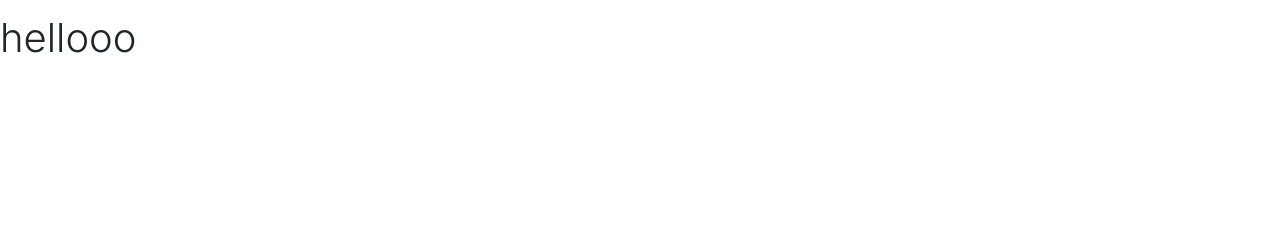
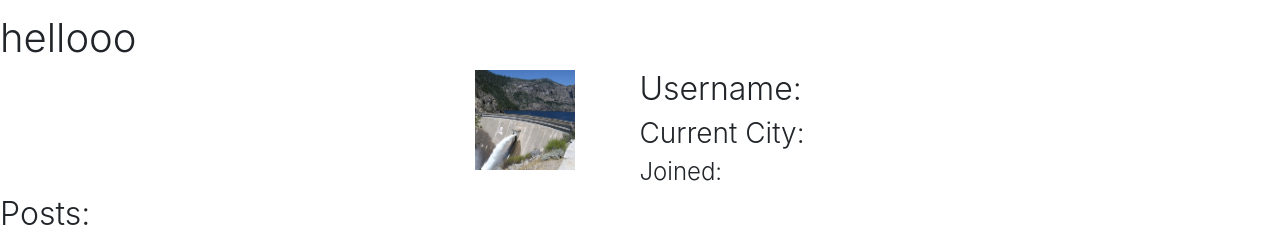
Before and after one commit to okikokim808/project-wayfarer, a React (Create React App) app in the folder frontend/: page /Profile in a window 1280 px wide. Shown: the part 1467-1706 px from the top of the page. Before the commit the page ends 1537 px from the top, so only its background shows below. Built offline with nearby package versions, Linux system fonts and the light colour scheme; the HTML template or start-up script is replaced by a standard one.

Commit message:
created profile

```diff
--- a/frontend/src/App.css
+++ b/frontend/src/App.css
@@ -74,3 +74,15 @@ li {
 input {
     width: 20em;
 }
+
+.userProfileImage {
+    width: 100px;
+    height: 100px;
+    margin-right: 4em;
+}
+
+.profile {
+    display: flex;
+    justify-content: center;
+
+}
--- a/frontend/src/App.js
+++ b/frontend/src/App.js
@@ -6,6 +6,7 @@ import Splashnav from './Splashnav'
 import Citylistcontainer from './containers/Citylistcontainer'
 import './App.css';
 import axios from 'axios'
+import Profile from './Profile'
 
 import './App.css'
 class App extends Component {
@@ -90,6 +91,7 @@ class App extends Component {
         <Carousel />
         <About />
         <Citylistcontainer />
+        <Profile />
       </div>
     );
   }
--- /dev/null
+++ b/frontend/src/Profile.js
@@ -0,0 +1,26 @@
+import React, {Component} from 'react';
+import './App.css'
+import hetchy from './images/hetchy.jpg'
+
+class Profile extends Component {
+    render() {
+        return (
+            <div>
+            <div class='profile'>
+                <img class='userProfileImage' src={hetchy} />
+                <div class='userInfo'>
+                <h2>Username:</h2>
+                <h3>Current City:</h3>
+                <h4>Joined: </h4>
+                </div>
+            </div>
+            <div class="userPosts">
+            <h2>Posts: </h2>
+            </div>
+            </div>
+        )
+    }
+}
+
+
+export default Profile;
```
